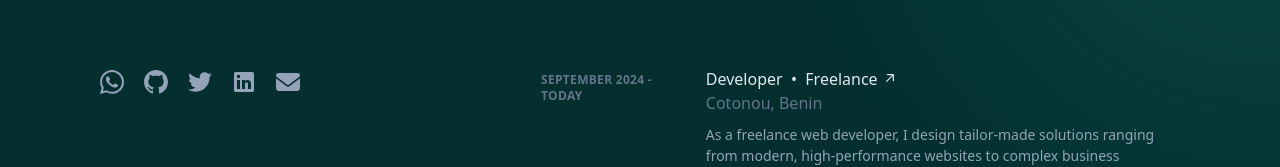
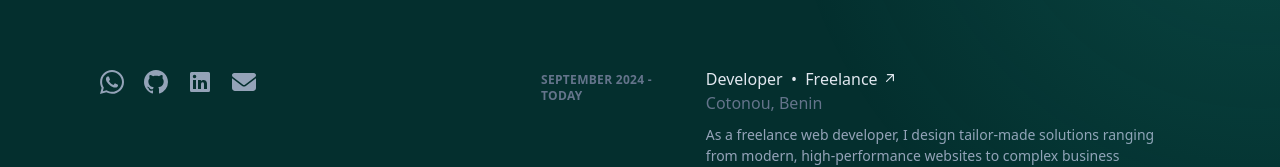
Before and after one commit to Harley755/portfolio-vuejs, a Vue app: page / in a window 1280 px wide. Shown: the part 608-775 px from the top of the page. Built offline with nearby package versions, Linux system fonts and the light colour scheme.

Commit message:
Update LeftSide.vue

```diff
--- a/src/components/LeftSide.vue
+++ b/src/components/LeftSide.vue
@@ -140,12 +140,12 @@ onMounted(() => {
           <GithubIcon />
         </a>
       </li>
-      <li class="mr-5 text-xs">
+      <!-- <li class="mr-5 text-xs">
         <a class="block hover:text-slate-200" href="https://twitter.com/bg_dev2" target="_blank" rel="noreferrer"><span
             class="sr-only">Twitter</span>
           <TwitterIcon />
         </a>
-      </li>
+      </li>  -->
       <li class="mr-5 text-xs">
         <a class="block hover:text-slate-200" href="https://www.linkedin.com/in/bricegoudalo/" target="_blank"
           rel="noreferrer"><span class="sr-only">LinkedIn</span>
```
